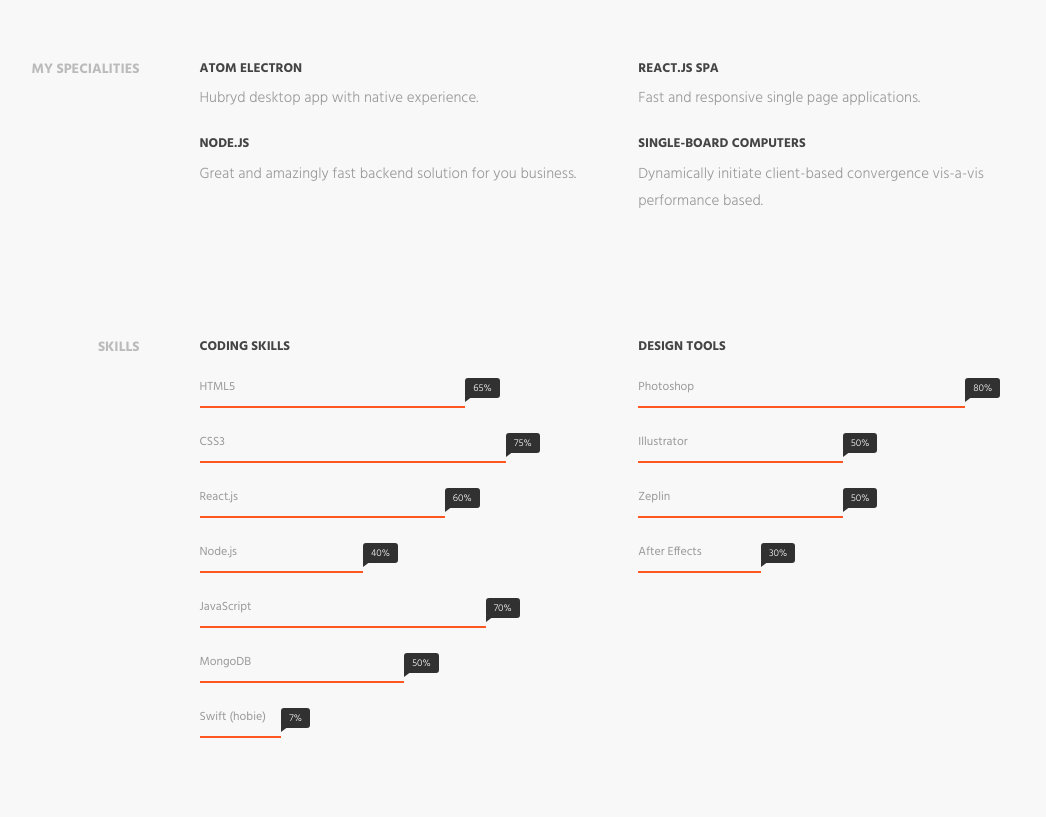
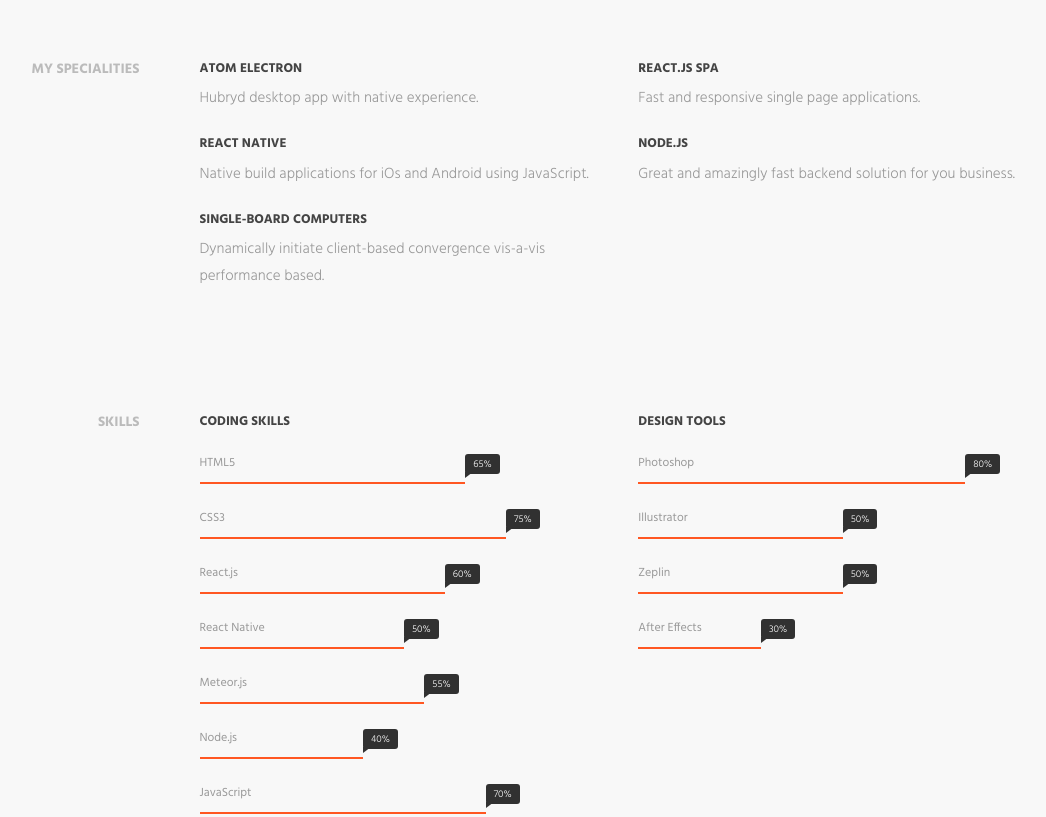
Before and after one commit to bohdanbirdie/bohdanbirdie, a plain HTML site: page index.html in a window 1280 px wide. Shown: the part 600-1417 px from the top of the page, without its empty margins (163-1209 px from the left). Drawn offline with Linux system fonts and the light colour scheme.

Commit message:
fix text, add ReactNative section

```diff
--- a/index.html
+++ b/index.html
@@ -153,12 +153,22 @@
             <div class="row">
               <div class="col-md-6">
                 <div class="expertise-item">
+                  <h3>React Native</h3>
+                  <p>
+                    Native build applications for iOs and Android using JavaScript.
+                  </p>
+                </div>
+              </div>
+              <div class="col-md-6">
+                <div class="expertise-item">
                   <h3>Node.js</h3>
                   <p>
                     Great and amazingly fast backend solution for you business.
                   </p>
                 </div>
               </div>
+            </div>
+            <div class="row">
               <div class="col-md-6">
                 <div class="expertise-item">
                   <h3>Single-board computers</h3>
@@ -211,6 +221,24 @@
                     </div>
                     <!-- /.progress -->
                   </div>
+                  <!-- /.skill-progress -->
+                  <div class="progress-item">
+                    <span class="progress-title">React Native</span>
+                    <div class="progress">
+                      <div class="progress-bar" role="progressbar" aria-valuenow="50" aria-valuemin="0" aria-valuemax="100" style="width: 50%"><span class="progress-percent"> 50%</span>
+                      </div>
+                    </div>
+                    <!-- /.progress -->
+                  </div>
+                  <div class="progress-item">
+                    <span class="progress-title">Meteor.js</span>
+                    <div class="progress">
+                      <div class="progress-bar" role="progressbar" aria-valuenow="50" aria-valuemin="0" aria-valuemax="100" style="width: 55%"><span class="progress-percent"> 55%</span>
+                      </div>
+                    </div>
+                    <!-- /.progress -->
+                  </div>
+                  <!-- /.skill-progress -->
                   <!-- /.skill-progress -->
                   <div class="progress-item">
                     <span class="progress-title">Node.js</span>
@@ -486,7 +514,7 @@
               <div class="col-md-3">
                 <address>
                   <strong>Address</strong>
-                  <br> Ukraint, Lviv
+                  <br> Ukraine, Lviv
                 </address>
               </div>
               <div class="col-md-3">
```
